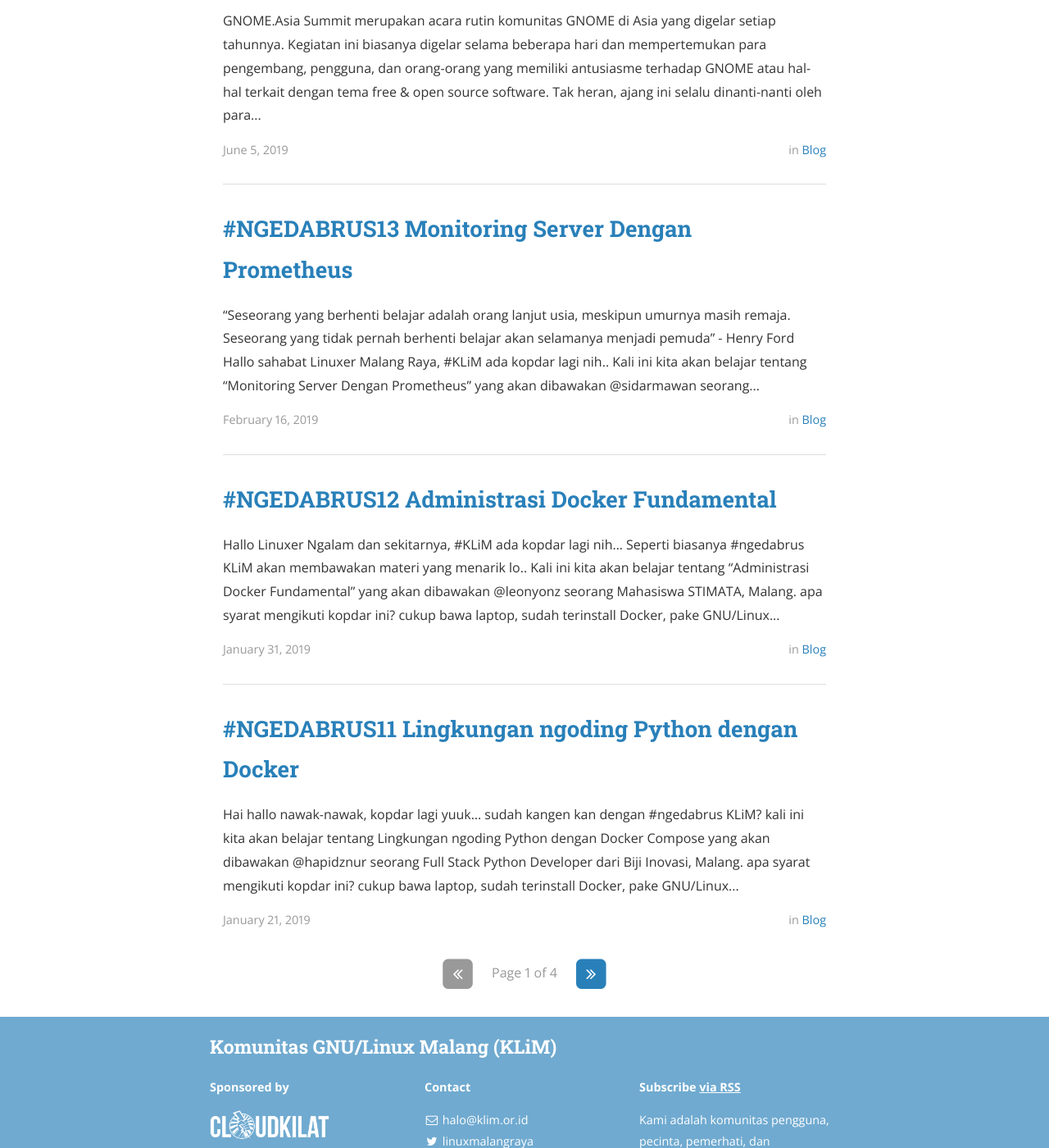
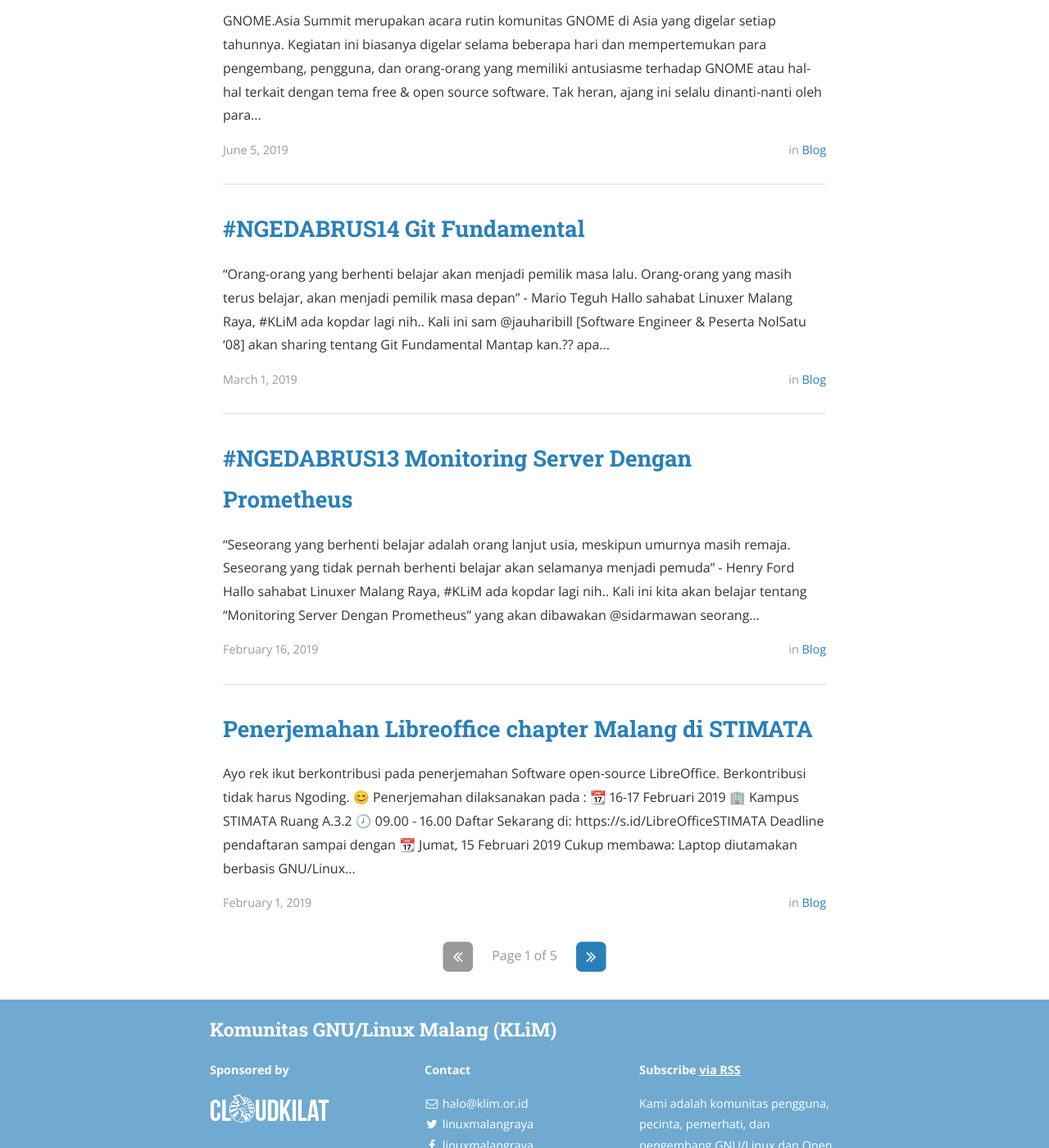
Before and after one commit to linux-malang/linux-malang.github.io, a Jekyll site: the page built from index.html, in a window 1280 px wide and 1400 px high, scrolled down 919 px. Shown: the whole window at 82% size. Built offline with Jekyll 4.4.1, drawn with Linux system fonts in a browser that asks for light colours; nearby versions of some CDN libraries; the list of posts is cut into pages by our own code.

Commit message:
add ngedabrus 13 & 14 and try deployment
Signed-off-by: Samsul Maarif <hay@samsul.web.id>

```diff
--- /dev/null
+++ b/_posts/2019-02-01-penerjemahan-libreoffice-stimata.md
@@ -0,0 +1,38 @@
+---
+layout: post
+title:  "Penerjemahan Libreoffice chapter Malang di STIMATA"
+date:   2019-02-01 08:43:59
+author: KLiM
+categories: blog
+tags:	container docker ngedabrus
+---
+
+
+Ayo rek ikut berkontribusi pada penerjemahan Software open-source LibreOffice. Berkontribusi tidak harus Ngoding. 😊
+
+![Poster Penerjemahan LibreOffice STIMATA](/assets/images/libreoffice-stimata.jpg)
+
+Penerjemahan dilaksanakan pada :
+- 📆 16-17 Februari 2019
+- 🏢 Kampus STIMATA Ruang A.3.2
+- 🕖 09.00 - 16.00
+
+
+Daftar Sekarang di: https://s.id/LibreOfficeSTIMATA
+
+Deadline pendaftaran sampai dengan
+- 📆 Jumat, 15 Februari 2019
+
+Cukup membawa:
+- Laptop diutamakan berbasis GNU/Linux
+- Sudah ter-install LibreOfficr
+
+Segera Daftar ya Kuota Terbatas. Info lebih Lanjut segera hubungi
+
+Contact Person :
+1. Leon (082231957142)
+
+Follow
+- IG @kampus_stimata
+- IG @klim.or.id
+- FB Kampus Stimata
--- /dev/null
+++ b/_posts/2019-03-01-ngedabrus-14-git-fundamental.md
@@ -0,0 +1,31 @@
+---
+layout: post
+title:  "#NGEDABRUS14 Git Fundamental"
+date:   2019-03-01 08:43:59
+author: KLiM
+categories: blog
+tags:	git ngedabrus development
+---
+
+
+“Orang-orang yang berhenti belajar akan menjadi pemilik masa lalu. Orang-orang yang masih terus belajar, akan menjadi pemilik masa depan” - Mario Teguh
+
+![Poster Ngedabrus 14](/assets/images/ngedabrus-14.jpg)
+
+Hallo sahabat Linuxer Malang Raya, #KLiM ada kopdar lagi nih.. Kali ini sam @jauharibill [Software Engineer & Peserta NolSatu '08] akan sharing tentang Git Fundamental Mantap kan.??
+
+apa syarat mengikuti kopdar ini?
+- Bawa laptop
+- Pake GNU/Linux tentunya. :D
+- Memiliki akun : https://github.com
+
+Kapan kopdarnya?
+- Hari : Jumat
+- Tanggal : 8 Maret 2019
+- Pukul: 19:00 s.d. selesai
+- Tempat:  Werkudara Cafe, Malang.
+- Yang belum tau lokasinya ini link mapnya : https://goo.gl/maps/jYUEJw21b1k
+
+Ayo Ikut Meramaikan Sam... #No_Wacana #Ayo_Belajar
+
+Didukung oleh: CloudKilat & Werkudara_Cafe
```
Also changed, not shown: _posts/2019-02-16-ngedabrus-13-monitoring-server-dengan-prometheus.md (+1 -2 lines), .travis.yml, assets/images/libreoffice-stimata.jpg (added), assets/images/ngedabrus-14.jpg (added).
